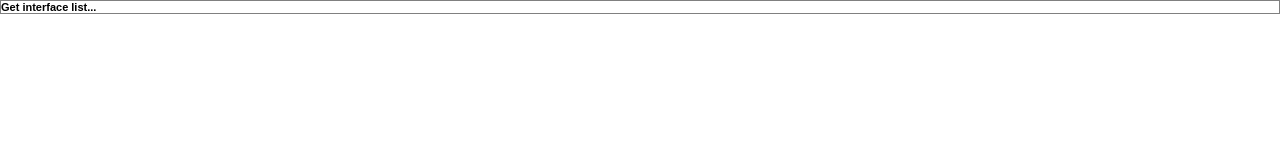
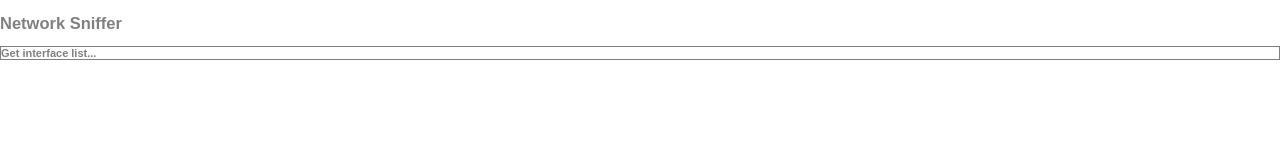
Before and after one commit to anbocode/NetworkSniffer, a plain HTML site: page static/index.html in a window 1280 px wide. Drawn offline with Linux system fonts and the light colour scheme; no server answers.

Commit message:
index.js file

```diff
--- a/static/CSS/index.css
+++ b/static/CSS/index.css
@@ -2,12 +2,19 @@ body {
   font-family: Arial, Helvetica, sans-serif;
   font-size:   11px;
   font-weight: bold;
-  color: black;
-  margin: 0px;
+  color:     grey;
+  margin:      0px;
 }
+
 div {
   border: 1px solid grey;
 }
+
 span {
   cursor: pointer;
 }
+
+li:hover {
+  cursor: pointer;
+  color: black;
+}
--- a/static/JavaScript/index.js
+++ b/static/JavaScript/index.js
@@ -22,6 +22,7 @@
   let ol = document.createElement("ol");
   ol.setAttribute("id", "interfaceList");
 
+
   json.forEach(json_element => {
     let li   = document.createElement("li");
     let html = "";
@@ -31,6 +32,7 @@
     }
 
     li.innerHTML = html
+
     ol.appendChild(li)
   });
 
--- a/static/index.html
+++ b/static/index.html
@@ -9,6 +9,7 @@
     <link rel="stylesheet" type="text/css" href="CSS/index.css">
   </head>
   <body>
+    <h2>Network Sniffer</h2>
     <div id="divId01">
       <span href="" onclick="getInterfaceList()">Get interface list...</span>
     </div>
```
